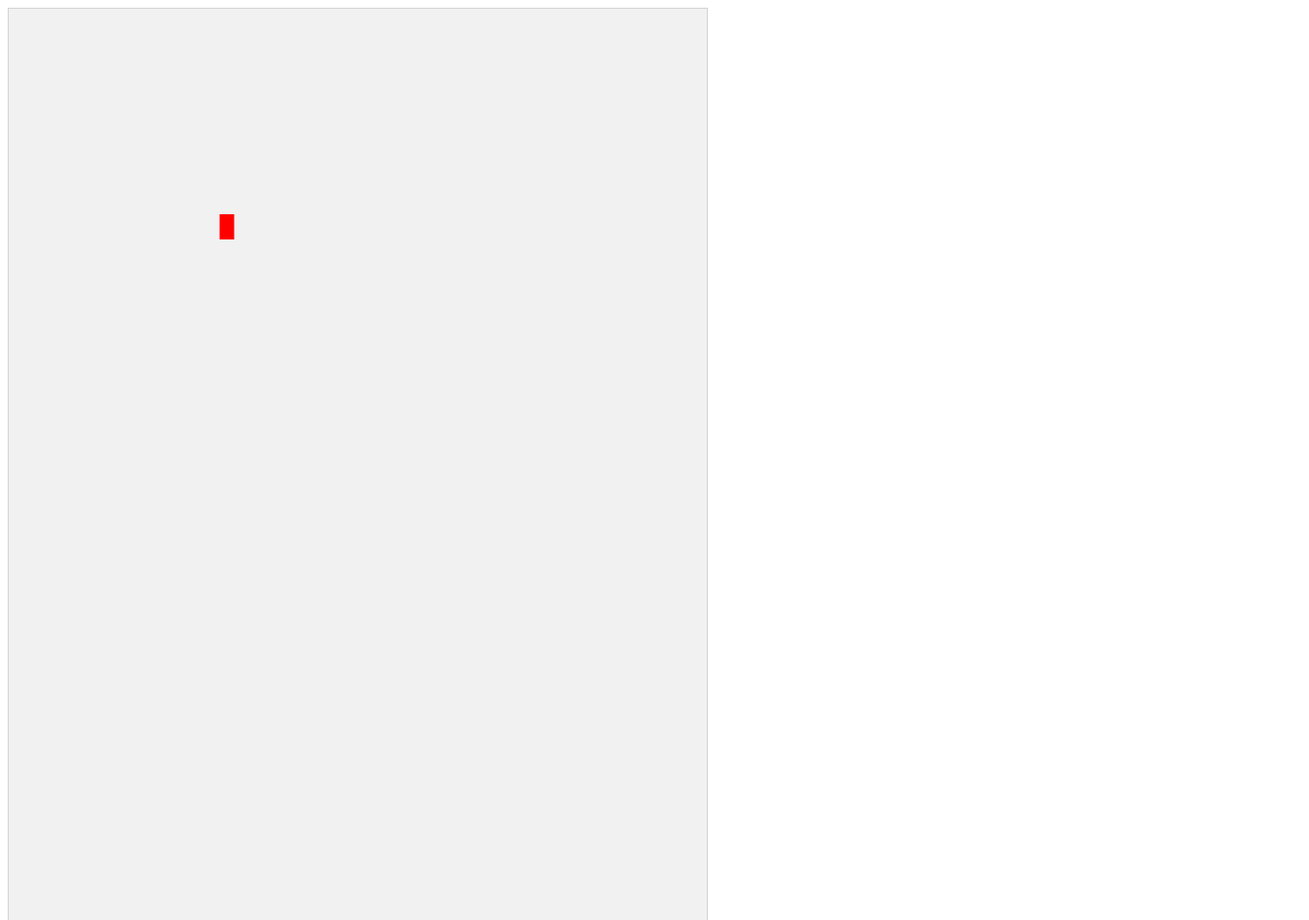
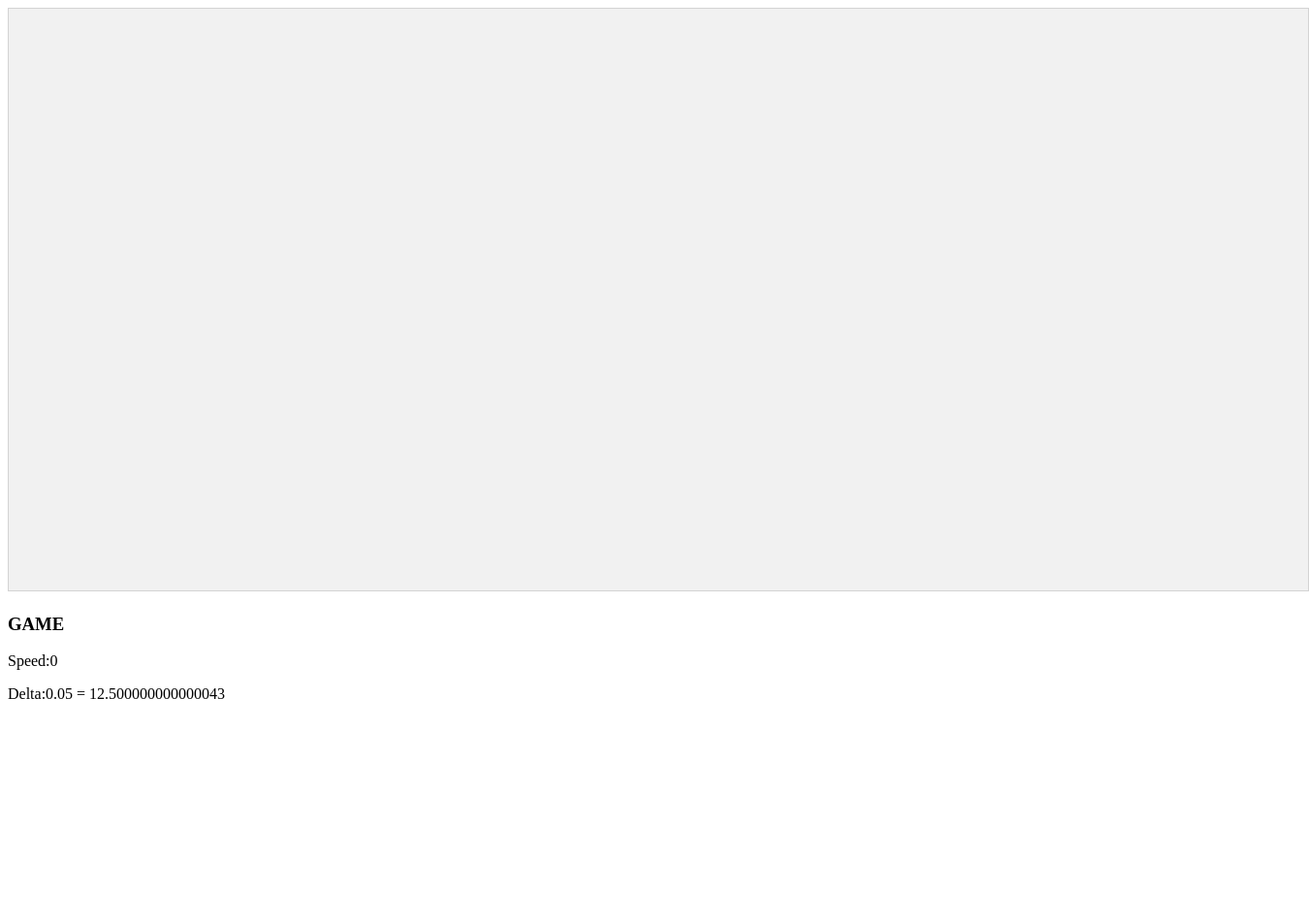
Before and after one commit to GabrielOS2512/Games, a plain HTML site: page Corrida/index.html in a window 1280 px wide. Shown: the top 949 px of the page at 97% size, 1350 px wide, since content can reach past the window. After the commit the page ends 800 px from the top, so only its background shows below. Drawn offline with Linux system fonts and the light colour scheme.

Commit message:
Update corrida

```diff
--- a/Corrida/index.html
+++ b/Corrida/index.html
@@ -11,5 +11,8 @@ canvas {
 </style>
 </head>
 <body onload="startGame()">
+    <h3>GAME</h3>
+    <p id="speed"></p>
+    <p id="delta"></p>
 </body>
 </html>
--- a/Corrida/js/main.js
+++ b/Corrida/js/main.js
@@ -8,8 +8,8 @@ function startGame() {
 var myGameArea = {
     canvas : document.createElement("canvas"),
     start : function() {
-        this.canvas.width = 720;
-        this.canvas.height = 940;
+        this.canvas.width = 1340;
+        this.canvas.height = 600;
         this.context = this.canvas.getContext("2d");
         document.body.insertBefore(this.canvas, document.body.childNodes[0]);
         this.frameNo = 0;
@@ -39,6 +39,8 @@ function component(width, height, color, x, y, type) {
     this.speed = 0;
     this.angle = 0;
     this.moveAngle = 0;
+    this.delta = 0.05;
+    this.deltaSpeed = 0;
     this.x = x;
     this.y = y;
     this.update = function() {
@@ -51,9 +53,19 @@ function component(width, height, color, x, y, type) {
         ctx.restore();
     }
     this.newPos = function() {
+        // if(this.speed == 0)
+        //     this.deltaSpeed = 0;
+        // else
+            this.deltaSpeed += this.delta;
         this.angle += this.moveAngle * Math.PI / 180;
-        this.x += this.speed * Math.sin(this.angle);
-        this.y -= this.speed * Math.cos(this.angle);
+        this.x += (this.deltaSpeed) * Math.sin(this.angle);
+        this.y -= (this.deltaSpeed) * Math.cos(this.angle)
+        document.getElementById("speed").innerText = "Speed:" + (this.speed);
+        document.getElementById("delta").innerText = "Delta:" + this.delta + " = " + this.deltaSpeed;
+    }
+
+    this.accelerate = function(n) {
+        this.delta = n
     }
 }
 
@@ -61,10 +73,16 @@ function updateGameArea() {
     myGameArea.clear();
     myGamePiece.moveAngle = 0;
     myGamePiece.speed = 0;
-    if (myGameArea.keys && myGameArea.keys[37]) {myGamePiece.moveAngle = -3; }
-    if (myGameArea.keys && myGameArea.keys[39]) {myGamePiece.moveAngle = 3; }
-    if (myGameArea.keys && myGameArea.keys[38]) {myGamePiece.speed= 4; }
-    if (myGameArea.keys && myGameArea.keys[40]) {myGamePiece.speed= -4; }
+
+    if (myGameArea.keys && myGameArea.keys[37]) {myGamePiece.moveAngle = -4; }
+    if (myGameArea.keys && myGameArea.keys[39]) {myGamePiece.moveAngle = 4; }
+    if (myGameArea.keys && myGameArea.keys[38]) {myGamePiece.speed= 4; accelerate(0.1)}
+    else if (myGameArea.keys && myGameArea.keys[40]) {myGamePiece.speed= -4; accelerate(-0.3)}
+    //else {accelerate(-0.05)}
     myGamePiece.newPos();
     myGamePiece.update();
 }
+
+function accelerate(n) {
+    myGamePiece.delta = n;
+}
```
